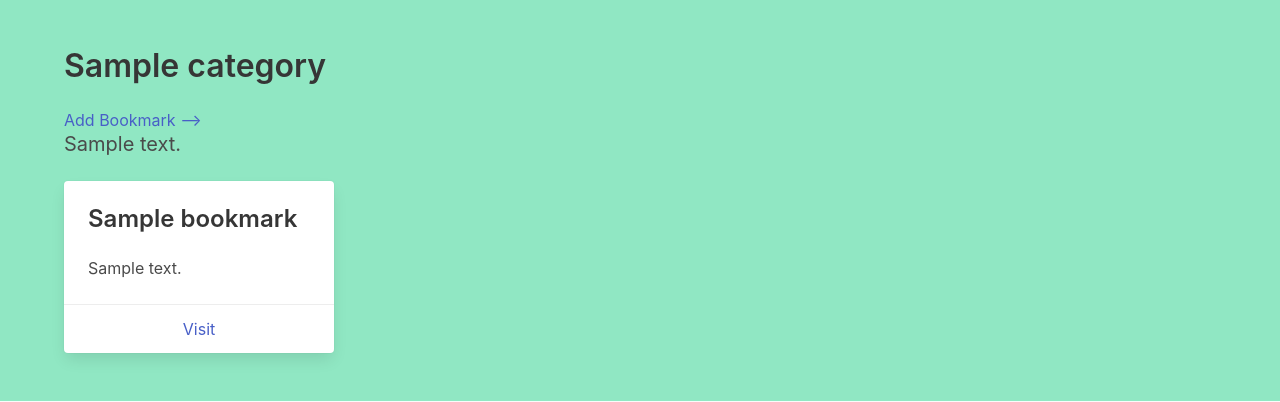
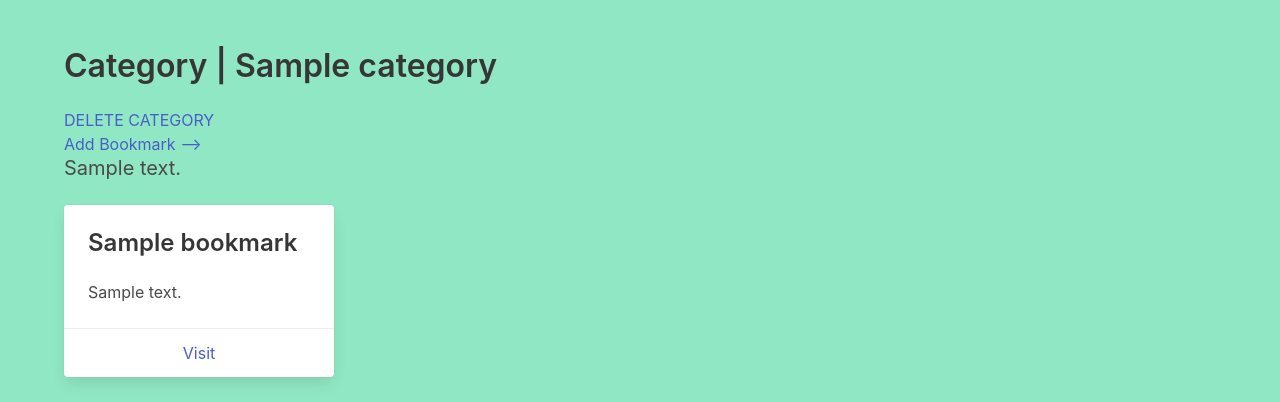
Before and after one commit to ArtusU/bookmark-saas, a Django app: page /app/categories/1/ in a window 1280 px wide. Shown: the part 56-458 px from the top of the page. Run offline with Django 4.2, Linux system fonts and the light colour scheme; a user stored in the database is signed in; tables that the repository leaves empty hold one stand-in row (values such as "Sample post").

Commit message:
category_delete

```diff
--- a/apps/bookmarker/templates/bookmarker/category.html
+++ b/apps/bookmarker/templates/bookmarker/category.html
@@ -2,8 +2,10 @@
 
 {% block content %}
 <div class="container">
-    <h1 class="title"> {{category.title}}</h1>
-    <a href="{% url 'bookmark_add' category.id %}"">Add Bookmark --></a>
+    <h1 class="title">Category | {{category.title}}</h1>
+    <a href="{% url 'category_delete' category.id %}">DELETE CATEGORY</a>
+    </br>
+    <a href="{% url 'bookmark_add' category.id %}">Add Bookmark --></a>
     <p class="subtitle">{{category.description}}</p>
 
     <div class="columns is-multiline">
--- a/apps/bookmarker/views.py
+++ b/apps/bookmarker/views.py
@@ -59,6 +59,14 @@ def category_edit(request, category_id):
 
 
 @login_required
+def category_delete(request, category_id):
+    category = Category.objects.filter(created_by=request.user).get(pk=category_id)
+    category.delete()
+
+    return redirect("categories")
+
+
+@login_required
 def bookmark_add(request, category_id):
     if request.method == "POST":
         form = BookmarkForm(request.POST)
--- a/apps/dashboard/urls.py
+++ b/apps/dashboard/urls.py
@@ -6,6 +6,7 @@ from apps.bookmarker.views import (
     category_add,
     bookmark_add,
     category_edit,
+    category_delete
 )
 from .views import dashboard
 
@@ -16,6 +17,7 @@ urlpatterns = [
     path("categories/<int:category_id>/", category, name="category"),
     path("categories/add/", category_add, name="category_add"),
     path("categories/<int:category_id>/edit/", category_edit, name="category_edit"),
+    path("categories/<int:category_id>/delete/", category_delete, name="category_delete"),
     path(
         "categories/<int:category_id>/add_bookmark", bookmark_add, name="bookmark_add"
     ),
```
